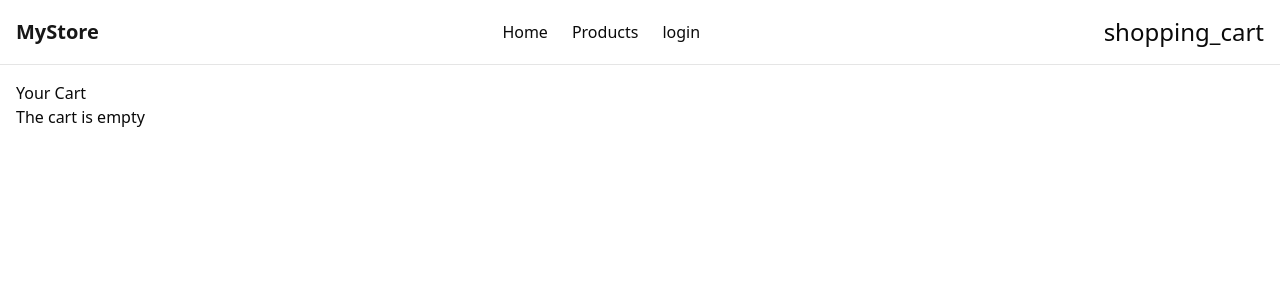
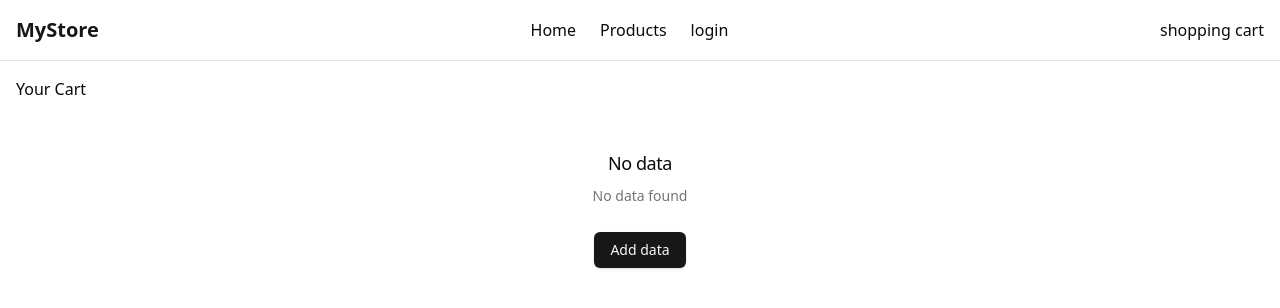
Before and after one commit to spiceyourcode/Online-shop, a React (Vite) app in the folder frontend/: page /cart in a window 1280 px wide. Shown: the top 308 px of the page. Built offline with nearby package versions, Linux system fonts and the light colour scheme.

Commit message:
feat: add empty state UI component, implement Navbar, and create Cart page with Redux integration.

```diff
--- a/frontend/src/components/ui/Navbar.jsx
+++ b/frontend/src/components/ui/Navbar.jsx
@@ -21,7 +21,7 @@ export default function Navbar() {
 
         {/* Cart */}
         <Link to="/cart" className="relative">
-          <span className="material-icons text-2xl">shopping_cart</span>
+          <span className="material-icons ">shopping cart</span>
           {items.length > 0 && (
             <span className="absolute -top-2 -right-2 bg-primary text-primary-foreground text-xs px-2 py-0.5 rounded-full">
               {items.length}
--- /dev/null
+++ b/frontend/src/components/ui/empty.jsx
@@ -0,0 +1,110 @@
+import { cva } from "class-variance-authority";
+
+import { cn } from "@/lib/utils"
+
+function Empty({
+  className,
+  ...props
+}) {
+  return (
+    <div
+      data-slot="empty"
+      className={cn(
+        "flex min-w-0 flex-1 flex-col items-center justify-center gap-6 text-balance rounded-lg border-dashed p-6 text-center md:p-12",
+        className
+      )}
+      {...props} />
+  );
+}
+
+function EmptyHeader({
+  className,
+  ...props
+}) {
+  return (
+    <div
+      data-slot="empty-header"
+      className={cn("flex max-w-sm flex-col items-center gap-2 text-center", className)}
+      {...props} />
+  );
+}
+
+const emptyMediaVariants = cva(
+  "mb-2 flex shrink-0 items-center justify-center [&_svg]:pointer-events-none [&_svg]:shrink-0",
+  {
+    variants: {
+      variant: {
+        default: "bg-transparent",
+        icon: "bg-muted text-foreground flex size-10 shrink-0 items-center justify-center rounded-lg [&_svg:not([class*='size-'])]:size-6",
+      },
+    },
+    defaultVariants: {
+      variant: "default",
+    },
+  }
+)
+
+function EmptyMedia({
+  className,
+  variant = "default",
+  ...props
+}) {
+  return (
+    <div
+      data-slot="empty-icon"
+      data-variant={variant}
+      className={cn(emptyMediaVariants({ variant, className }))}
+      {...props} />
+  );
+}
+
+function EmptyTitle({
+  className,
+  ...props
+}) {
+  return (
+    <div
+      data-slot="empty-title"
+      className={cn("text-lg font-medium tracking-tight", className)}
+      {...props} />
+  );
+}
+
+function EmptyDescription({
+  className,
+  ...props
+}) {
+  return (
+    <div
+      data-slot="empty-description"
+      className={cn(
+        "text-muted-foreground [&>a:hover]:text-primary text-sm/relaxed [&>a]:underline [&>a]:underline-offset-4",
+        className
+      )}
+      {...props} />
+  );
+}
+
+function EmptyContent({
+  className,
+  ...props
+}) {
+  return (
+    <div
+      data-slot="empty-content"
+      className={cn(
+        "flex w-full min-w-0 max-w-sm flex-col items-center gap-4 text-balance text-sm",
+        className
+      )}
+      {...props} />
+  );
+}
+
+export {
+  Empty,
+  EmptyHeader,
+  EmptyTitle,
+  EmptyDescription,
+  EmptyContent,
+  EmptyMedia,
+}
--- a/frontend/src/pages/Cart.jsx
+++ b/frontend/src/pages/Cart.jsx
@@ -1,6 +1,15 @@
 import { useDispatch, useSelector } from "react-redux";
 import { clearCart, removeFromCart, updateQuantity } from "../features/cartsSlice";
 import { Link } from "react-router-dom";
+import {
+    Empty,
+    EmptyContent,
+    EmptyDescription,
+    EmptyHeader,
+    EmptyMedia,
+    EmptyTitle,
+  } from "@/components/ui/empty"
+import { Button } from "@/components/ui/button"
 
 function Cart() {
     const { items } = useSelector((state) => state.cart);
@@ -16,7 +25,17 @@ function Cart() {
                 Your Cart
             </h2>
             {items.length == 0 ?
-                (<p>The cart is empty</p>) :
+                // (<p>The cart is empty</p>)
+                <Empty>
+  <EmptyHeader>
+    <EmptyTitle>No data</EmptyTitle>
+    <EmptyDescription>No data found</EmptyDescription>
+  </EmptyHeader>
+  <EmptyContent>
+    <Button>Add data</Button>
+  </EmptyContent>
+</Empty>
+                :
                 (
                     <>
                         <ul>
```
